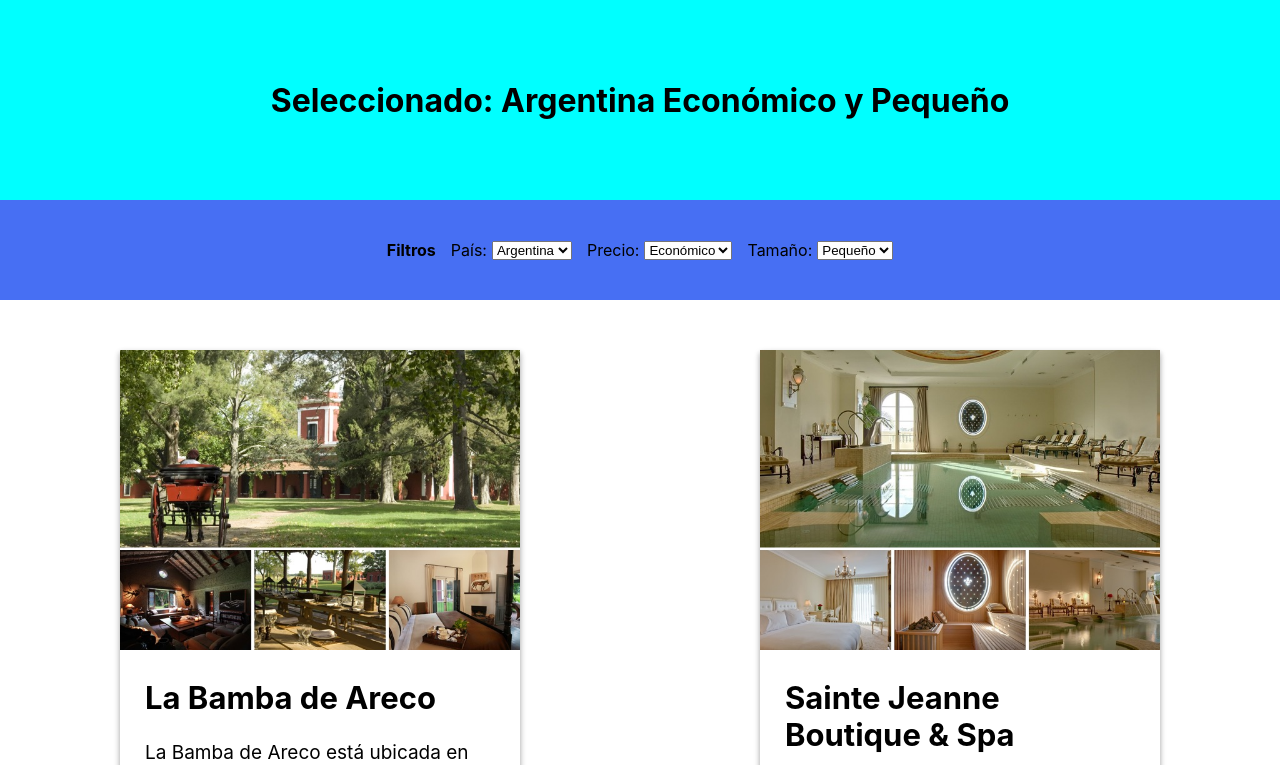
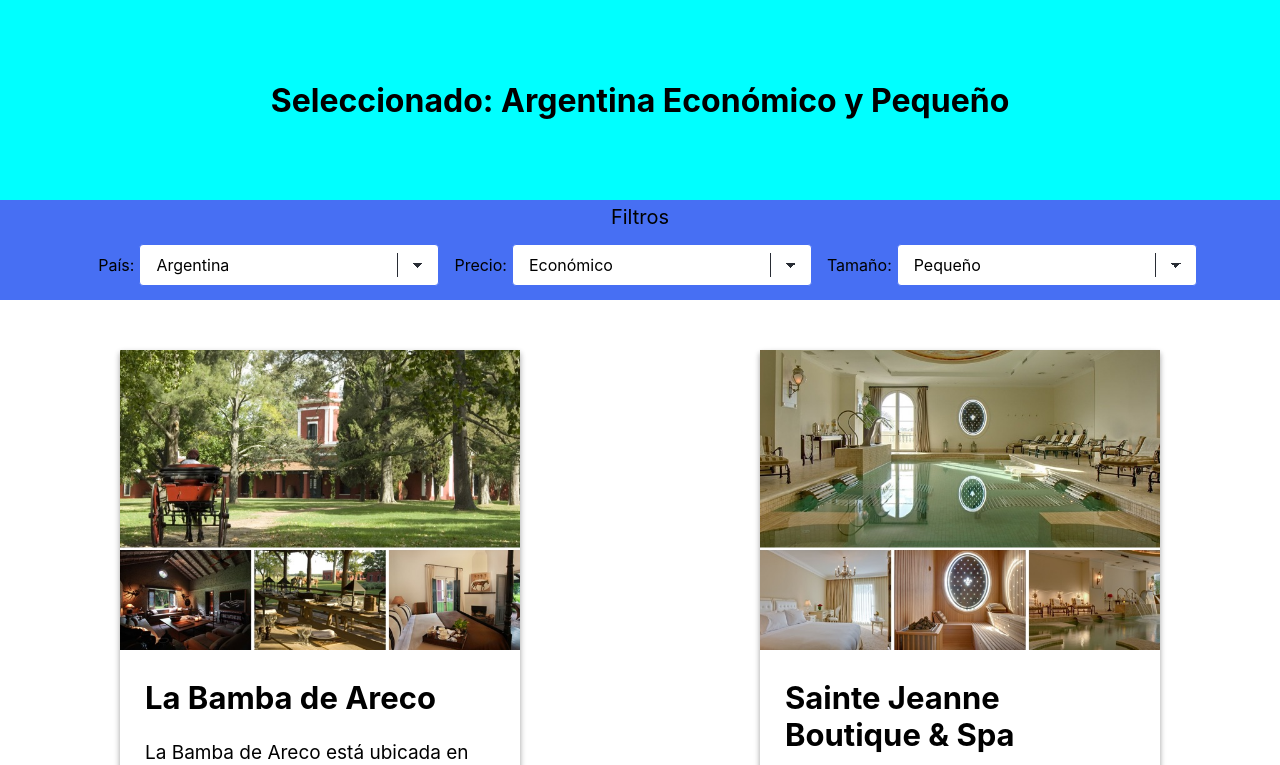
Before and after one commit to dbuendia/reserva-hoteles-291, a React (Create React App) app: page / in a window 1280 px wide. Shown: the top 765 px of the page. Built offline with nearby package versions, Linux system fonts and the light colour scheme.

Commit message:
CSS select improvements

```diff
--- a/src/App.css
+++ b/src/App.css
@@ -2,6 +2,11 @@
   box-sizing: border-box;
   padding: 0;
   margin: 0;
+}
+
+*::before,
+*::after {
+  box-sizing: border-box;
 }
 
 :root {
@@ -26,17 +31,84 @@
 
 .filters {
   display: flex;
+  flex-wrap: wrap;
   justify-content: center;
-  align-items: center;
   width: 100%;
   height: 100px;
   background-color: var(--dark-blue);
   text-align: center;
 }
 
+.filters .filter-title {
+  flex: 1 100%;
+  margin-top: 5px;
+  font-size: 20px;
+}
+
 .filters span {
   margin-right: 5px;
   margin-left: 15px;
+  font-size: 16px;
+}
+
+select {
+  /* styling */
+  background-color: var(--white);
+  border: thin solid var(--dark-blue);
+  border-radius: 4px;
+  display: inline-block;
+  font: inherit;
+  line-height: 1.5em;
+  padding: 0.5em 3.5em 0.5em 1em;
+
+  /* reset */
+  margin: 0;
+  -webkit-box-sizing: border-box;
+  -moz-box-sizing: border-box;
+  box-sizing: border-box;
+  -webkit-appearance: none;
+  -moz-appearance: none;
+}
+
+select.minimal {
+  /* width: 20%; */
+  background-image:
+    linear-gradient(45deg, transparent 50%, var(--dark-grey) 50%),
+    linear-gradient(135deg, var(--dark-grey) 50%, transparent 50%),
+    linear-gradient(to right, var(--dark-grey), var(--dark-grey));
+  background-position:
+    calc(100% - 20px) calc(1em + 2px),
+    calc(100% - 15px) calc(1em + 2px),
+    calc(100% - 2.5em) 0.5em;
+  background-size:
+    5px 5px,
+    5px 5px,
+    1px 1.5em;
+  background-repeat: no-repeat;
+  width: 300px;
+}
+
+select.minimal:focus {
+  background-image:
+    linear-gradient(45deg, var(--dark-blue) 50%, transparent 50%),
+    linear-gradient(135deg, transparent 50%, var(--dark-blue) 50%),
+    linear-gradient(to right, var(--dark-grey), var(--dark-grey));
+  background-position:
+    calc(100% - 15px) 1em,
+    calc(100% - 20px) 1em,
+    calc(100% - 2.5em) 0.5em;
+  background-size:
+    5px 5px,
+    5px 5px,
+    1px 1.5em;
+  background-repeat: no-repeat;
+  border-color: var(--dark-blue);
+  outline: 0;
+}
+
+select:-moz-focusring {
+  color: transparent;
+  text-shadow: 0 0 0 #000;
 }
 
 .hotels {
--- a/src/components/Filters.jsx
+++ b/src/components/Filters.jsx
@@ -23,36 +23,49 @@
 
   return (
     <div className="filters">
-      <b>Filtros</b>
+      <p className="filter-title">Filtros</p>
+      <div>
         <span>País:</span>
         <select
           name="Country"
           onChange={handleCountrySelectChange}
           value={country}
+          className="minimal"
         >
           <option value={countries.argentina}>{countries.argentina}</option>
           <option value={countries.brasil}>{countries.brasil}</option>
           <option value={countries.chile}>{countries.chile}</option>
           <option value={countries.uruguay}>{countries.uruguay}</option>
         </select>
+      </div>
+      <div>
         <span>Precio:</span>
-      <select name="Price" onChange={handlePriceSelectChange} value={price}>
+        <select
+          name="Price"
+          onChange={handlePriceSelectChange}
+          value={price}
+          className="minimal"
+        >
           <option value={prices.economico}>{prices.economico}</option>
           <option value={prices.estandar}>{prices.estandar}</option>
           <option value={prices.comodo}>{prices.comodo}</option>
           <option value={prices.lujoso}>{prices.lujoso}</option>
         </select>
+      </div>
+      <div>
         <span>Tamaño:</span>
         <select
           name="Capacity"
           onChange={handleCapacitySelectChange}
           value={capacity}
+          className="minimal"
         >
           <option value={capacities.pequeno}>{capacities.pequeno}</option>
           <option value={capacities.mediano}>{capacities.mediano}</option>
           <option value={capacities.grande}>{capacities.grande}</option>
         </select>
       </div>
+    </div>
   );
 }
 
```
Lines whose indentation alone changed are shown as unchanged.
